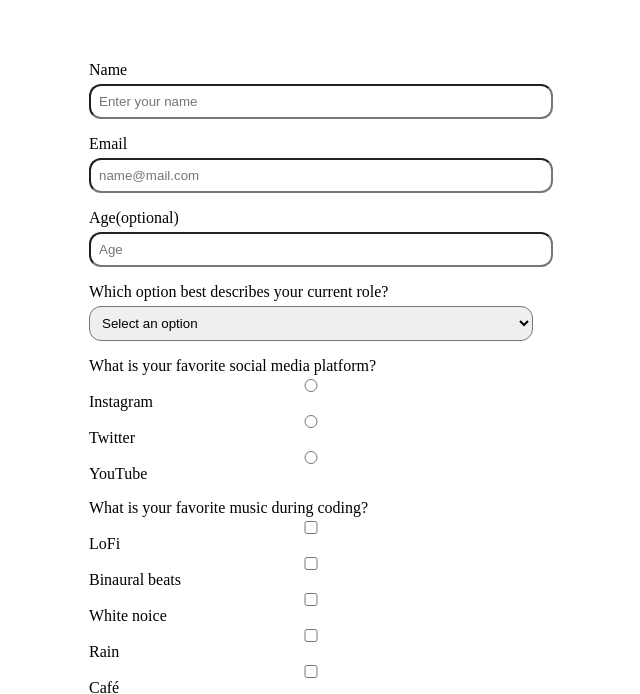
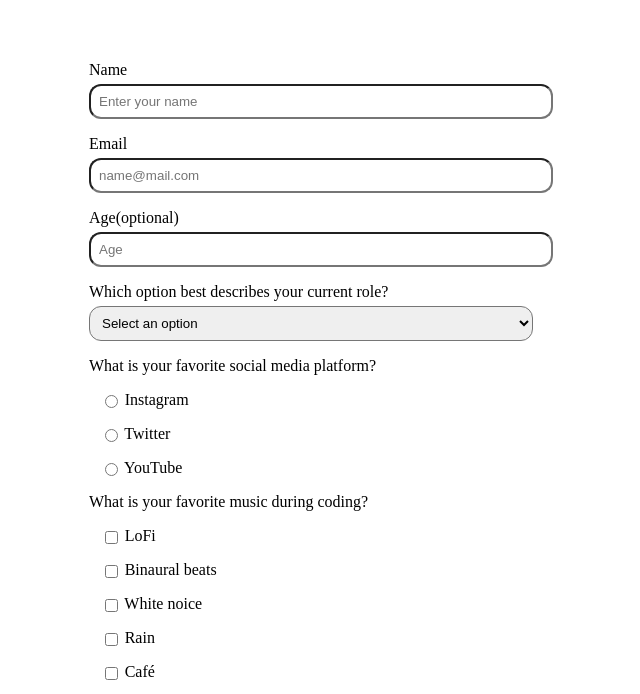
Before and after one commit to KevinChrist02/Survey-Form, a plain HTML site: page index.html in a window 1280 px wide. Shown: the part 101-795 px from the top of the page, without its empty margins (329-969 px from the left). Drawn offline with Linux system fonts and the light colour scheme.

Commit message:
added some labels because of styling purposes

```diff
--- a/index.html
+++ b/index.html
@@ -43,6 +43,7 @@
           </label>
           <label for="social-media">
             What is your favorite social media platform?
+            <label for="instagram">
               <input
                 type="radio"
                 id="social-media"
@@ -51,6 +52,8 @@
                 class="inline"
               />
               Instagram
+            </label>
+            <label for="twitter">
               <input
                 type="radio"
                 id="social-media"
@@ -59,6 +62,8 @@
                 class="inline"
               />
               Twitter
+            </label>
+            <label for="youtube">
               <input
                 type="radio"
                 id="social-media"
@@ -68,20 +73,32 @@
               />
               YouTube
             </label>
+          </label>
           <label for="music" id="music">
             What is your favorite music during coding?
+            <label for="lofi">
               <input type="checkbox" value="music" id="music" class="inline" />
               LoFi
+            </label>
+            <label for="binaural-beats">
               <input type="checkbox" value="music" id="music" class="inline" />
               Binaural beats
+            </label>
+            <label for="white-noice">
               <input type="checkbox" value="music" id="music" class="inline" />
               White noice
+            </label>
+            <label for="rain">
               <input type="checkbox" value="music" id="music" class="inline" />
               Rain
+            </label>
+            <label for="café">
               <input type="checkbox" value="music" id="music" class="inline" />
               Café
             </label>
+          </label>
           <label for="comments">
+            Feel free to write a comment
             <textarea
               name="comments"
               id="comments"
--- a/style.css
+++ b/style.css
@@ -38,4 +38,5 @@ textarea {
 .inline {
   vertical-align: middle;
   margin: 0 0.2em 0 0;
+  width: unset;
 }
```
Lines whose indentation alone changed are shown as unchanged.
